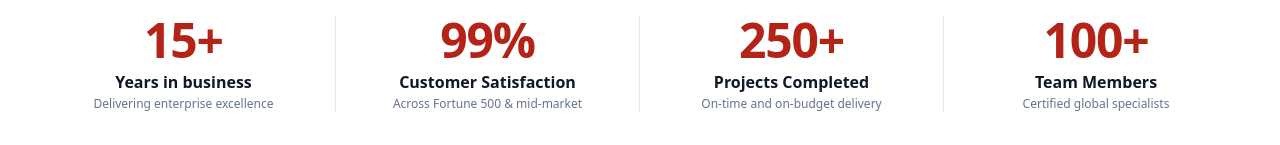
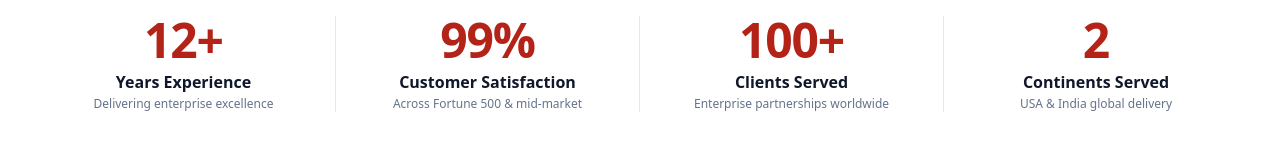
Before and after one commit to techaxisglobal-bit/TAG-website, a Next.js app: page / in a window 1280 px wide. Shown: the part 807-952 px from the top of the page. Built offline with nearby package versions, Linux system fonts and the light colour scheme.

Commit message:
Update homepage metrics: 12+ years experience, 100+ clients, 2 continents served

```diff
--- a/src/data/content.ts
+++ b/src/data/content.ts
@@ -65,10 +65,10 @@ export const navLinks = [
 ];
 
 export const heroStats = [
-  { value: "15+", label: "Years in business", desc: "Delivering enterprise excellence" },
+  { value: "12+", label: "Years Experience", desc: "Delivering enterprise excellence" },
   { value: "99%", label: "Customer Satisfaction", desc: "Across Fortune 500 & mid-market" },
-  { value: "250+", label: "Projects Completed", desc: "On-time and on-budget delivery" },
-  { value: "100+", label: "Team Members", desc: "Certified global specialists" }
+  { value: "100+", label: "Clients Served", desc: "Enterprise partnerships worldwide" },
+  { value: "2", label: "Continents Served", desc: "USA & India global delivery" }
 ];
 
 export const valueProps = [
```
